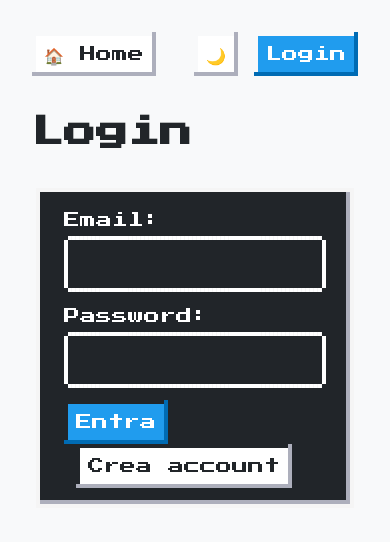
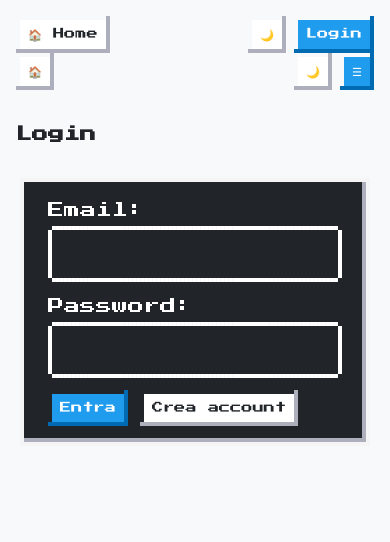
Before and after one commit to enaikey00/Poesie, a Next.js app: page /login in a window 390 px wide. Shown: the top 542 px of the page. Built offline with nearby package versions, Linux system fonts and the light colour scheme; no server answers.

Commit message:
Modifiche estetiche

```diff
--- a/app/components/Navbar.js
+++ b/app/components/Navbar.js
@@ -4,14 +4,17 @@ import Link from 'next/link'
 import { useAuth } from '../AuthContext'
 import { useTheme } from '../ThemeContext'
 import { useRouter } from 'next/navigation'
+import { useState } from 'react'
 
 export default function Navbar() {
   const { user, signOut } = useAuth()
   const { theme, toggleTheme } = useTheme()
   const router = useRouter()
+  const [menuOpen, setMenuOpen] = useState(false)
 
   const handleSignOut = async () => {
     await signOut()
+    setMenuOpen(false)
     router.push('/')
   }
 
@@ -19,27 +22,28 @@ export default function Navbar() {
 
   return (
     <nav style={{ marginBottom: '2rem' }}>
-      <div style={{ display: 'flex', justifyContent: 'space-between', alignItems: 'center' }}>
-        <div>
+      {/* Navbar Desktop */}
+      <div className="navbar-desktop" style={{ display: 'flex', justifyContent: 'space-between', alignItems: 'center' }}>
+        <div style={{ display: 'flex', flexWrap: 'wrap', gap: '0.5rem' }}>
           <Link href="/" className="nes-btn">
             🏠 Home
           </Link>
           {user && (
             <>
-              <Link href="/poesie" className="nes-btn" style={{ marginLeft: '1rem' }}>
+              <Link href="/poesie" className="nes-btn">
                 📜 Tutte
               </Link>
-              <Link href="/mie-poesie" className="nes-btn" style={{ marginLeft: '1rem' }}>
-                📚 Le mie poesie
+              <Link href="/mie-poesie" className="nes-btn">
+                📚 Le mie
               </Link>
-              <Link href="/nuova" className="nes-btn is-success" style={{ marginLeft: '1rem' }}>
+              <Link href="/nuova" className="nes-btn is-success">
                 ✍️ Scrivi
               </Link>
             </>
           )}
         </div>
 
-        <div style={{ display: 'flex', alignItems: 'center', gap: '1rem' }}>
+        <div style={{ display: 'flex', alignItems: 'center', gap: '0.5rem', flexWrap: 'wrap' }}>
           <button
             onClick={toggleTheme}
             className="nes-btn"
@@ -50,7 +54,7 @@ export default function Navbar() {
 
           {user ? (
             <>
-              <span style={{ color: textColor }}>
+              <span className="user-greeting" style={{ color: textColor, whiteSpace: 'nowrap' }}>
                 Ciao, {user.user_metadata?.nome || user.email}!
               </span>
               <button onClick={handleSignOut} className="nes-btn is-error">
@@ -64,6 +68,93 @@ export default function Navbar() {
           )}
         </div>
       </div>
+
+      {/* Navbar Mobile */}
+      <div className="navbar-mobile">
+        <div style={{ display: 'flex', justifyContent: 'space-between', alignItems: 'center' }}>
+          <Link href="/" className="nes-btn">
+            🏠
+          </Link>
+
+          <div style={{ display: 'flex', gap: '0.5rem' }}>
+            <button
+              onClick={toggleTheme}
+              className="nes-btn"
+              title="Cambia tema"
+            >
+              {theme === 'dark' ? '☀️' : '🌙'}
+            </button>
+
+            <button
+              onClick={() => setMenuOpen(!menuOpen)}
+              className="nes-btn is-primary"
+            >
+              {menuOpen ? '✕' : '☰'}
+            </button>
+          </div>
+        </div>
+
+        {/* Menu mobile dropdown */}
+        {menuOpen && (
+          <div
+            className={theme === 'dark' ? 'nes-container is-dark' : 'nes-container'}
+            style={{
+              marginTop: '1rem',
+              display: 'flex',
+              flexDirection: 'column',
+              gap: '0.5rem'
+            }}
+          >
+            {user ? (
+              <>
+                <p style={{ color: textColor, fontSize: '0.8rem', marginBottom: '0.5rem' }}>
+                  Ciao, {user.user_metadata?.nome || user.email}!
+                </p>
+                <Link
+                  href="/poesie"
+                  className="nes-btn"
+                  style={{ width: '100%' }}
+                  onClick={() => setMenuOpen(false)}
+                >
+                  📜 Tutte le poesie
+                </Link>
+                <Link
+                  href="/mie-poesie"
+                  className="nes-btn"
+                  style={{ width: '100%' }}
+                  onClick={() => setMenuOpen(false)}
+                >
+                  📚 Le mie poesie
+                </Link>
+                <Link
+                  href="/nuova"
+                  className="nes-btn is-success"
+                  style={{ width: '100%' }}
+                  onClick={() => setMenuOpen(false)}
+                >
+                  ✍️ Scrivi
+                </Link>
+                <button
+                  onClick={handleSignOut}
+                  className="nes-btn is-error"
+                  style={{ width: '100%' }}
+                >
+                  Logout
+                </button>
+              </>
+            ) : (
+              <Link
+                href="/login"
+                className="nes-btn is-primary"
+                style={{ width: '100%' }}
+                onClick={() => setMenuOpen(false)}
+              >
+                Login
+              </Link>
+            )}
+          </div>
+        )}
+      </div>
     </nav>
   )
 }
--- a/app/globals.css
+++ b/app/globals.css
@@ -25,7 +25,7 @@ html, body {
   font-size: 0.8rem;
 }
 
-/*Modifica i bottoni della navbar e i nes-container*/
+/* --- Modifica i bottoni della navbar e i nes-container ---*/
 .nes-btn{
   border-style: none;
 }
@@ -33,6 +33,79 @@ html, body {
 .nes-container.is-rounded, .nes-container.is-rounded.is-dark{
   border-image: unset;
   box-shadow: inset -4px -4px #adafbc;
+  /*
   border-color: transparent;
+  */
   border-color: whitesmoke;
 }
+/* ----------------------------------------- */
+/* Card poesia con colori dinamici */
+.poesia-card {
+  transition: transform 0.2s, color 0.2s;
+  text-decoration: none;
+}
+
+/* Tema scuro */
+.poesia-card.theme-dark {
+  color: #fff;
+}
+
+.poesia-card.theme-dark:hover {
+  color: indianred; /* colore rossastro */
+  transform: scale(1.02);
+}
+
+/* Tema chiaro */
+.poesia-card.theme-light {
+  color: #212529;
+}
+
+.poesia-card.theme-light:hover {
+  color: #209cee; /* colore azzurrino */
+  transform: scale(1.02);
+}
+
+/* ----------------------------------------- */
+/* Responsive Navbar */
+.navbar-desktop {
+  display: flex;
+}
+
+.navbar-mobile {
+  display: none;
+}
+
+/* Mobile: sotto 768px */
+@media (max-width: 768px) {
+  .navbar-desktop {
+    display: none;
+  }
+
+  .navbar-mobile {
+    display: block;
+  }
+
+  .container {
+    padding: 1rem;
+  }
+
+  h1 {
+    font-size: 1rem !important;
+  }
+
+  .nes-btn {
+    font-size: 0.7rem;
+  }
+
+  /* Grid poesie responsive */
+  [style*="grid-template-columns"] {
+    grid-template-columns: 1fr !important;
+  }
+}
+
+/* Tablet: tra 768px e 1024px */
+@media (max-width: 1024px) {
+  .user-greeting {
+    display: none;
+  }
+}
--- a/app/page.js
+++ b/app/page.js
@@ -21,7 +21,11 @@ export default function Home() {
   return (
     <main>
       <h1 style={{ color: textColor, textAlign: 'center' }}>Poesie Retrò 📜</h1>
-      <div className={containerClass} style={{marginTop: '2rem'}}>
+      <div className={containerClass}
+      style={{
+        marginTop: '2rem',
+        borderColor: theme === 'dark' ? '#2d3339' : 'whitesmoke',
+        }}>
         <p>Benvenuto nel sito delle poesie in stile retrò!</p>
         <p style={{marginTop: '1rem'}}>
           {user
```
Also changed, not shown: app/mie-poesie/page.js (+7 -9 lines), app/poesie/page.js (+7 -9 lines).
